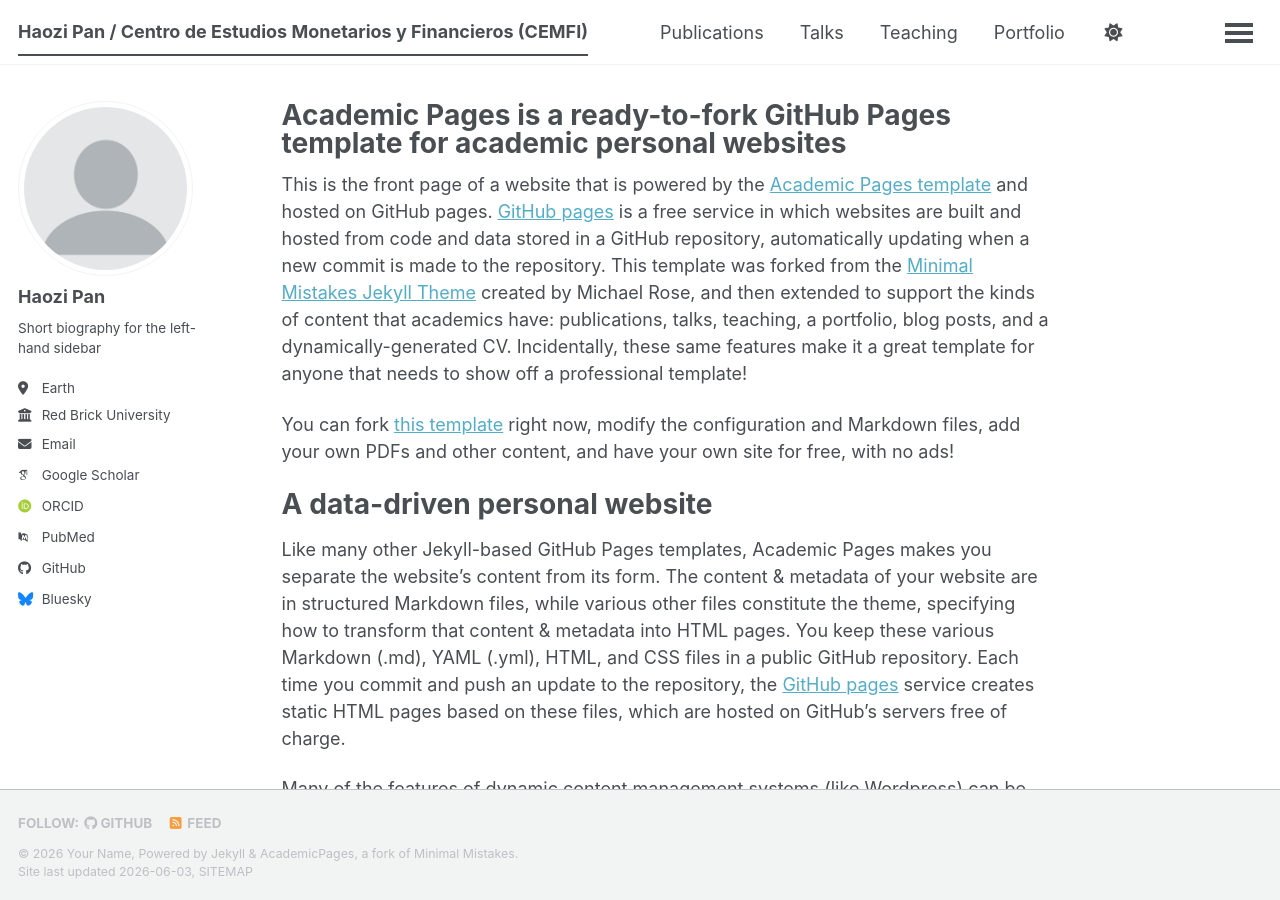
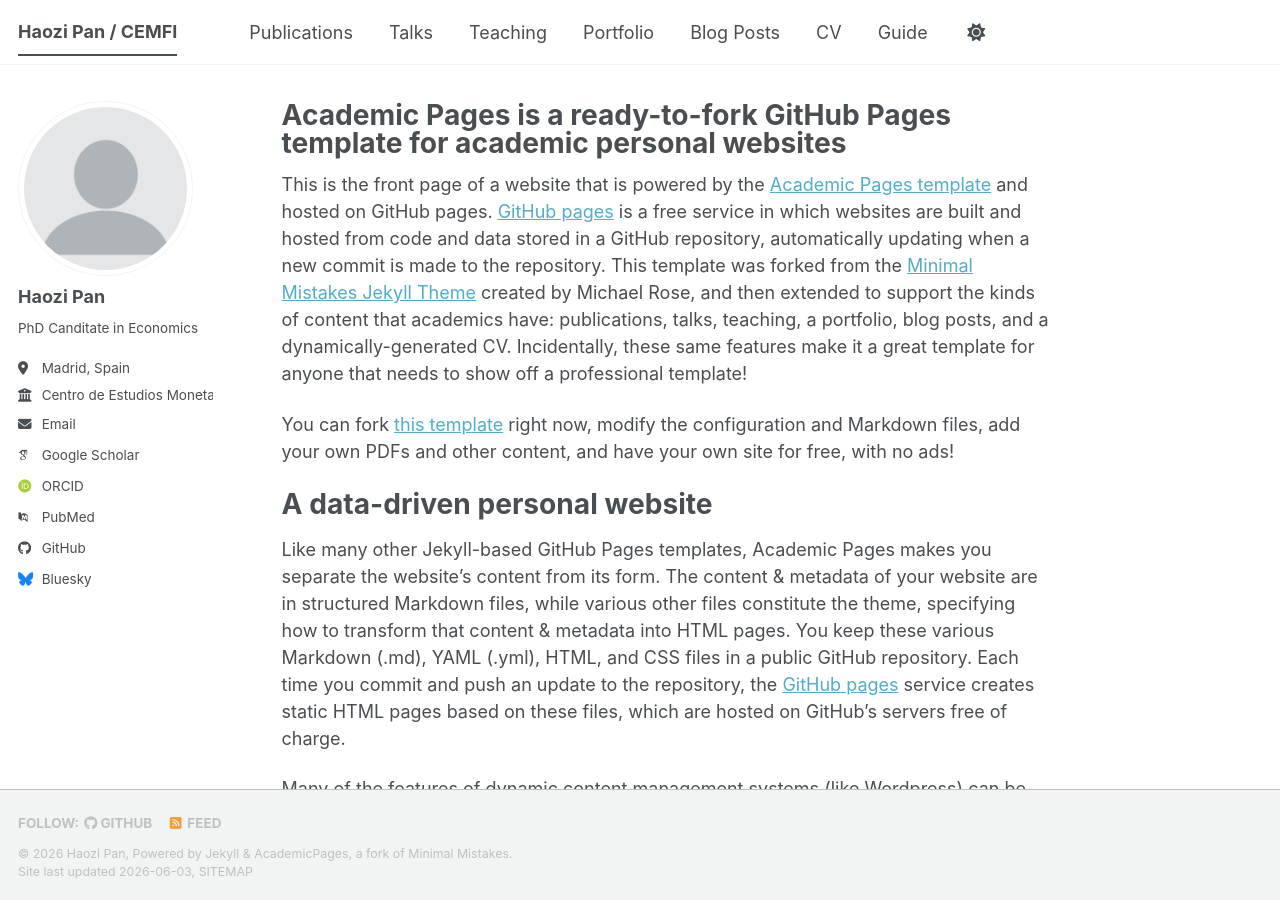
Before and after one commit to Pan-Haozi/Pan-Haozi.github.io, a Jekyll site: the page built from _pages/about.md, in a window 1280 px wide and 900 px high. Built offline with Jekyll 4.4.1, drawn with Linux system fonts in a browser that asks for light colours; some web fonts are replaced; a script bundle is joined from its source files by our own code; library files that are not in the unit come from our copies.

Commit message:
Update _config.yml

```diff
--- a/_config.yml
+++ b/_config.yml
@@ -9,9 +9,9 @@
 # Basic Site Settings
 locale                   : "en-US"
 site_theme               : "default" # The available themes options are "default", "air", "sunrise", "mint", "dirt" and "contrast"
-title                    : "Haozi Pan / Centro de Estudios Monetarios y Financieros (CEMFI)"
+title                    : "Haozi Pan / CEMFI"
 title_separator          : "-"
-name                     : &name "Your Name"
+name                     : &name "Haozi Pan"
 description              : &description "Your Name's academic portfolio"   # Update this with a general description of your site, this is the default if not overridden by a page
 url                      : https://academicpages.github.io # The base hostname & protocol for your site e.g. "https://[your GitHub username].github.io",
                                                            # or if you already have some other page hosted on Github then use "https://[your GitHub username].github.io/[Your Repo Name]"
@@ -26,11 +26,11 @@ author:
   avatar           : "profile.png"
   name             : "Haozi Pan"
   pronouns         : # example: "she/her"
-  bio              : "Short biography for the left-hand sidebar"
-  location         : "Earth"
-  employer         : "Red Brick University"
+  bio              : "PhD Canditate in Economics"
+  location         : "Madrid, Spain"
+  employer         : "Centro de Estudios Monetarios y Financieros (CEMFI)"
   uri              : # URL
-  email            : "none@example.org"
+  email            : "haozi.pan@cemfi.edu.es"
 
   # Academic websites
   academia         : # URL
@@ -38,7 +38,7 @@ author:
   googlescholar    : "https://scholar.google.com/citations?user=PS_CX0AAAAAJ"
   inspire-hep      : # URL
   impactstory      : # URL
-  orcid            : "https://orcid.org/yourorcidurl"
+  orcid            : "https://orcid.org/0009-0006-7263-6122"
   semantic         : # URL
   ssrn             : # URL
   pubmed           : "https://www.ncbi.nlm.nih.gov/pubmed/?term=john+snow"
```
